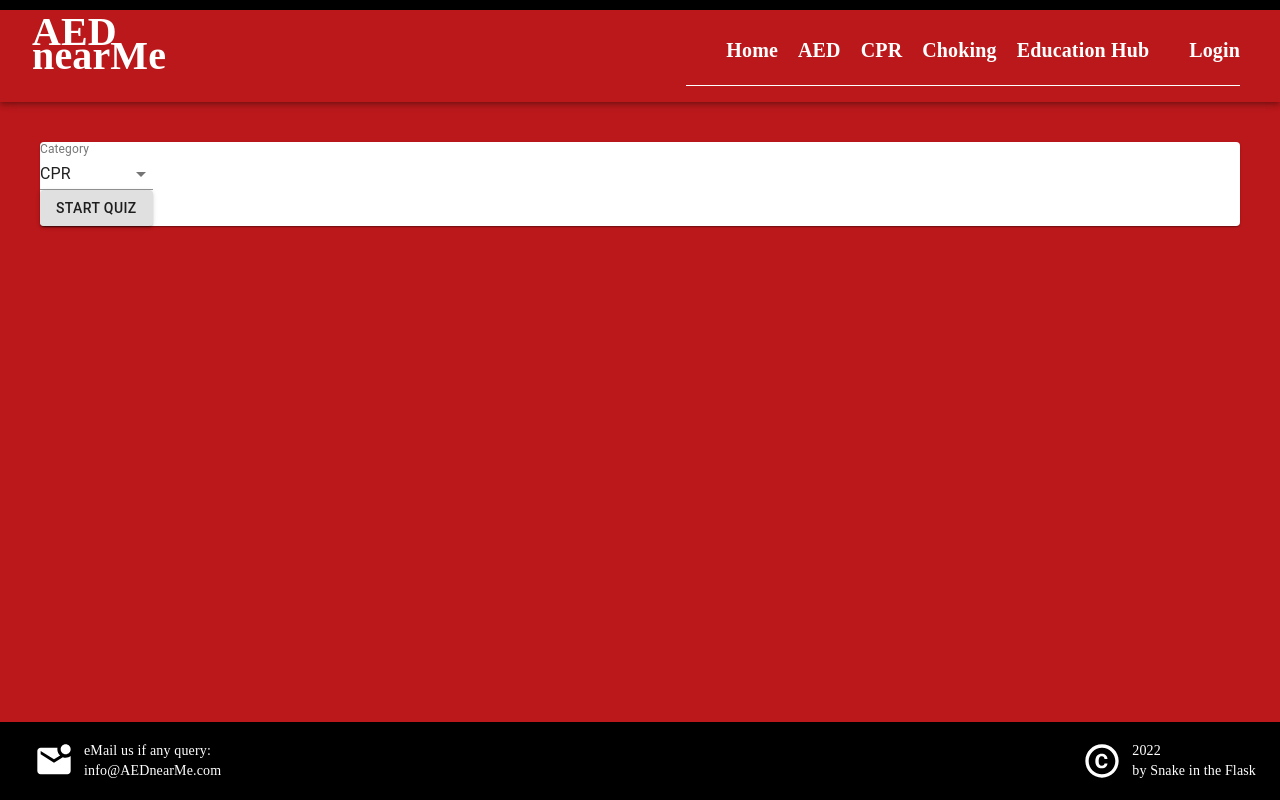
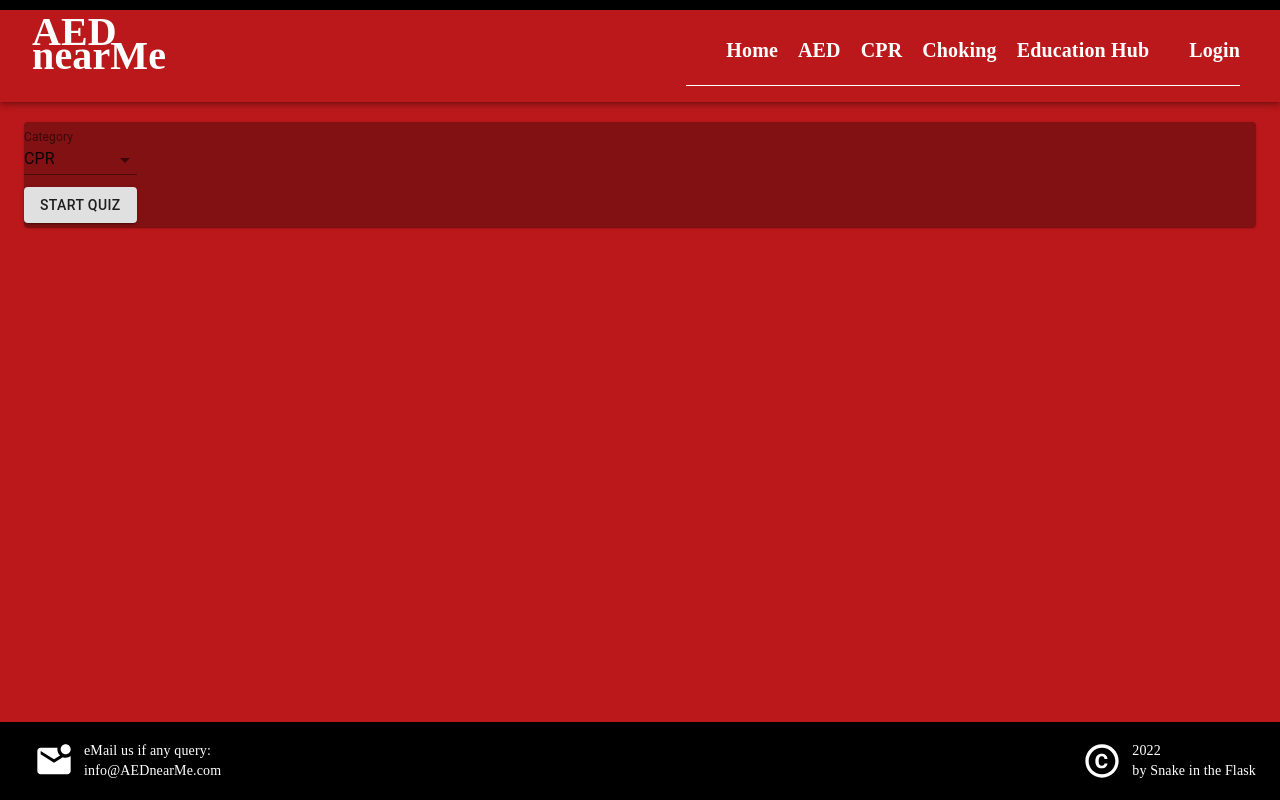
Before and after one commit to julian-james/AEDNearMe, a React (Create React App) app in the folder frontend/aednearme/: page /quiz in a window 1280 px wide. Built offline with nearby package versions, Linux system fonts and the light colour scheme; a web font is replaced by a local one.

Commit message:
do not merge

```diff
--- a/frontend/aednearme/src/pages/Quiz/Quiz.js
+++ b/frontend/aednearme/src/pages/Quiz/Quiz.js
@@ -1,5 +1,5 @@
-import { Button, FormControl, InputLabel, MenuItem, Paper, Select } from '@material-ui/core';
-import React, {useState} from 'react'
+import { Button, FormControl, InputLabel, MenuItem, Paper, Select, Grid, Container } from '@material-ui/core';
+import React, {useState, Fragment} from 'react'
 import axios from 'axios'
 
 const Quiz = () => {
@@ -60,11 +60,27 @@ const Quiz = () => {
 
 
   return (
-    <div style={{ padding: "40px", paddingBottom: "100px" }}>
-    <Paper>
-    <FormControl>
-      <FormControl>
+    <>
+<Fragment>
+        <Container className="pb-5"
+            spacing={1}
+            style={{
+            paddingBottom: "100px",
+            paddingTop: "20px",
+            }}>
 
+
+
+                    <Paper
+                        component="form"
+                        sx={{ p: '20px', display: 'flex', alignItems: 'center', maxWidth: 400  }}
+                        style={{ background: 'rgba(0,0,0,0.3)' }}
+                        >
+
+                        <FormControl className="form" margin='dense' style={{  margin: 'auto' }} >
+
+
+                        <FormControl margin="dense">
                         <InputLabel>Category</InputLabel>
                           <Select
                             onChange={handleCategory}
@@ -75,15 +91,23 @@ const Quiz = () => {
                             <MenuItem value='Choking'>Choking</MenuItem>
                           </Select>
                         </FormControl>
-      <FormControl>
+
+                        <FormControl margin="dense">
                         <Button variant="contained" onClick={handleStart} >Start Quiz</Button>
+                        </FormControl>
+
 
                         </FormControl>
-    </FormControl>
+
                     </Paper>
 
 
-         <div>
+
+
+        </Container>
+
+    </Fragment>
+
 
           <div>
             <form>
@@ -115,8 +139,8 @@ const Quiz = () => {
           <div>
             {finalScore ? <h3>Results: {finalScore}/{questions.length}</h3> : ""}
           </div>
-         </div>
-    </div>
+          </>
+
   )
 }
 
```
Lines whose indentation alone changed are shown as unchanged.
